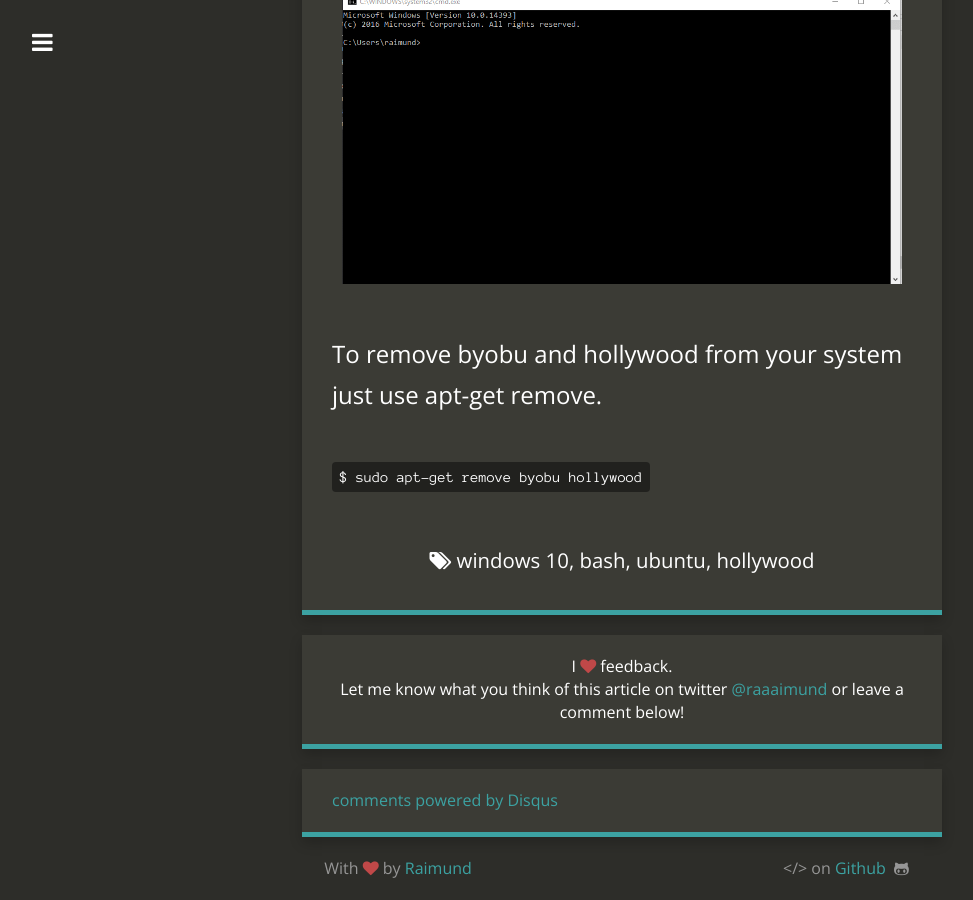
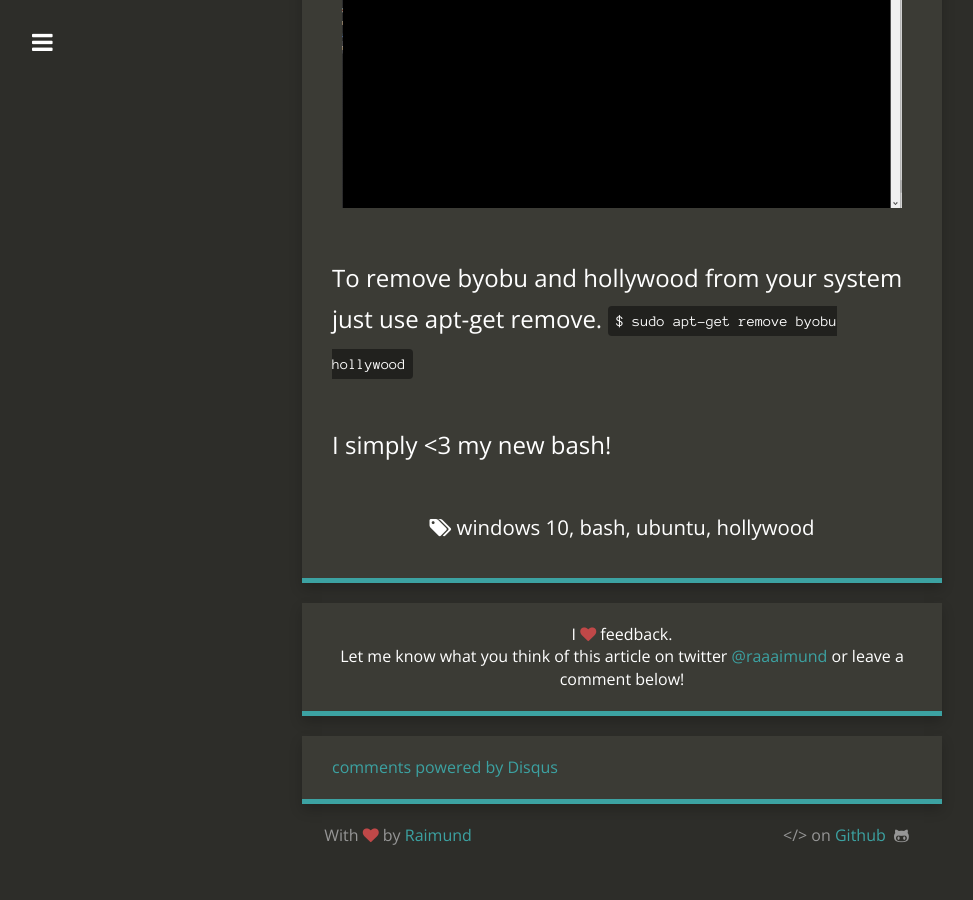
Before and after one commit to raaaimund/raaaimund.github.io, a Jekyll site: the page built from _posts/2016-08-05-hollywood-on-bash-on-ubuntu-on-windows.md, in a window 1280 px wide and 900 px high, scrolled down 1575 px. Shown: the whole window, without its empty margins (18-991 px from the left). Built offline with Jekyll 4.4.1, drawn with Linux system fonts in a browser that asks for light colours; nearby versions of some CDN libraries; comment, search, counter and statistics services are not loaded; after the commit the page ends 2442 px from its top, so only the background shows below that.

Commit message:
post fixed

```diff
--- a/_posts/2016-08-05-hollywood-on-bash-on-ubuntu-on-windows.md
+++ b/_posts/2016-08-05-hollywood-on-bash-on-ubuntu-on-windows.md
@@ -19,7 +19,6 @@
 ![Bash with Hollywood][bash-hollywood]{:class="image-responsive"}
 
 You just have to add a repository which contains the package for hollywood.
-
 ``
 $ sudo apt-add-repository ppa:hollywood/ppa
 ``
@@ -29,7 +28,6 @@
 ``
 
 To run hollywood you need the package [byobu][3]{:target="_blank"} (a text based window manager and terminal multiplexer) and the package hollywood.
-
 ``
 $ sudo apt-get install byobu hollywood
 ``
@@ -38,10 +36,11 @@
 ![Bash with Hollywood Animated][bash-hollywood-animated]{:class="image-responsive"}
 
 To remove byobu and hollywood from your system just use apt-get remove.
-
 ``
 $ sudo apt-get remove byobu hollywood
 ``
+
+I simply <3 my new bash!
 
 [1]: https://msdn.microsoft.com/en-us/commandline/wsl/about?f=255&MSPPError=-2147217396
 [2]: https://github.com/dustinkirkland/hollywood
```
